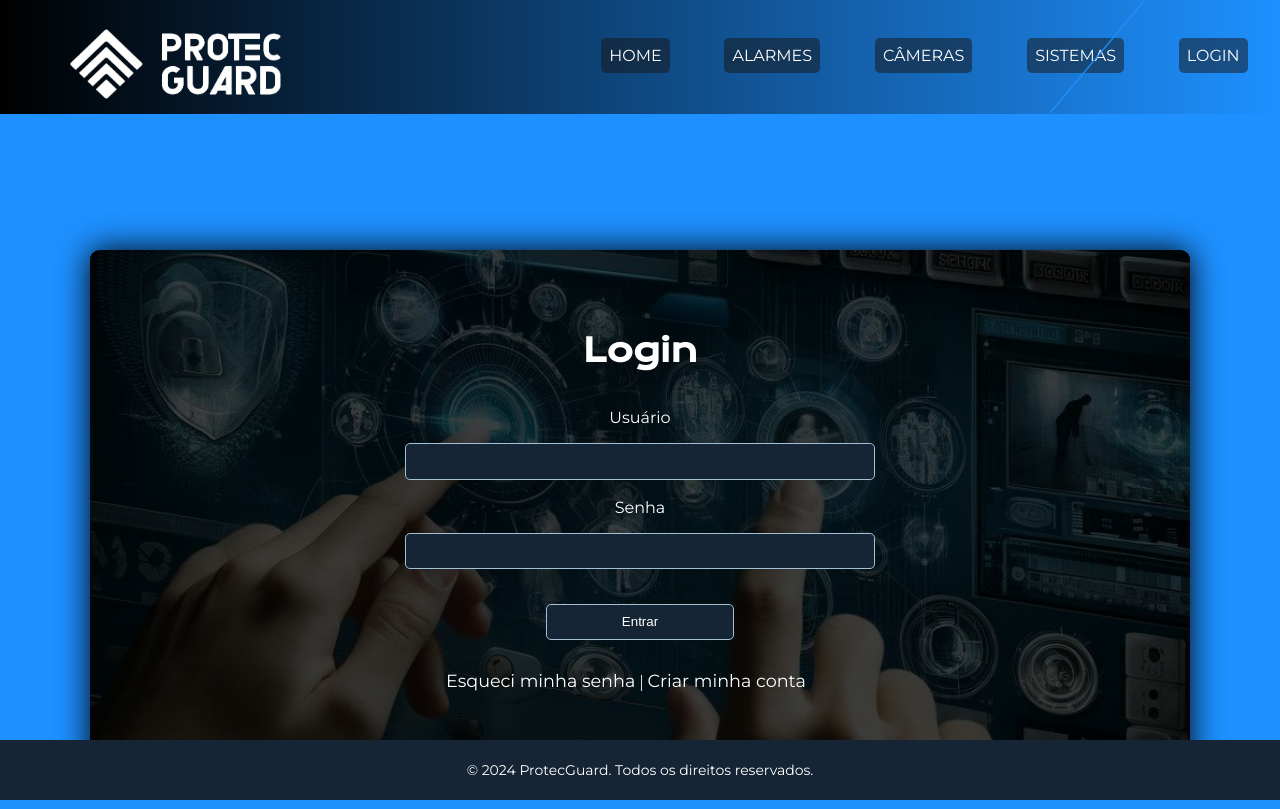
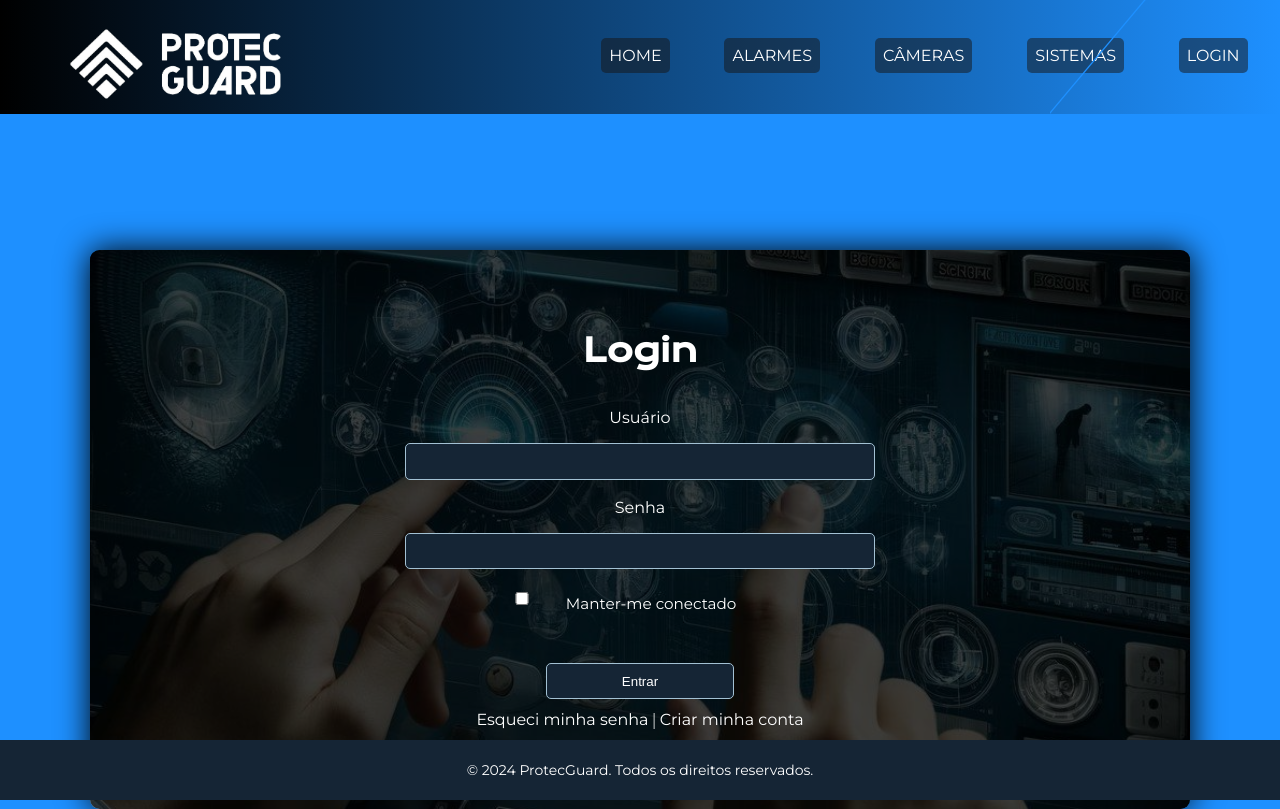
Before and after one commit to TalesMelo7/projeto-protecguard, a PHP site: page /login.html in a window 1280 px wide. Run offline with PHP 8.4, Linux system fonts and the light colour scheme.

Commit message:
Adição de checkbox manter-me conectado na login.html sem funcionar

```diff
--- a/Styles2.css
+++ b/Styles2.css
@@ -176,17 +176,32 @@ body {
     margin: 0 29%;
 }
 
-.botoes-form {
-    padding: 2%;
-    width: 100%;
-    font-size: 1.1rem;
-    margin-right: 3%;
+/* Adicione ao seu Styles2.css */
+
+.opcoes-login {
+  display: flex; /* Alinha o checkbox e o label na mesma linha */
+  align-items: center; /* Centraliza verticalmente */
+  width: 27.5%; /* Ocupa a largura do container do formulário */
+  margin: 0.5rem 4rem 1rem 0;
 }
+
+.opcoes-login input[type="checkbox"] {
+  margin: 0;
+  padding: 5%;
+}
+
+.label-manter-conectado {
+  font-family: var(--fonte-secundaria);
+  color: var(--cor-branca);
+  font-size: 0.95rem; /* Tamanho um pouco menor */
+  margin: 0;
+  width: 100%;
+}
+
 
 .link-esqueci-senha {
     text-decoration: none;
     color: var(--cor-branca);
-    margin-top: 3rem;
     font-family: var(--fonte-secundaria);
 }
 
--- a/login.html
+++ b/login.html
@@ -29,7 +29,7 @@
     <div class="login">
       <div class="conteudo-principal">
         <div class="pagina-login">
-            <div class="fundo-overlay"></div> <!-- Layer escura sobre o fundo -->
+            <div class="fundo-overlay"></div>
             <div class="conteudo-formulario">
                 <form class="formulario">
                     <h2 class="subtitulo-login">Login</h2>
@@ -37,11 +37,15 @@
                     <input class="input-login" type="text" id="usuario" name="usuario" required>
                     <label class="label-texto" for="senha">Senha</label>
                     <input class="input-login" type="password" id="senha" name="senha" required>
+                      <div class="opcoes-login">
+                        <input type="checkbox" id="manter-conectado" name="manter-conectado" value="sim">
+                        <label for="manter-conectado" class="label-manter-conectado">Manter-me conectado</label>
+                      </div>
                     <button onclick="entrar()" type="submit">Entrar</button>
                     <div class="botoes-form">
                       <a class="link-esqueci-senha" href="recuperar-senha.html">Esqueci minha senha</a>
                       <span class="barra-span">|</span>
-                      <a class="link-esqueci-senha" href="Criar-conta.html">Criar minha conta</a>
+                      <a class="link-esqueci-senha" href="cadastro.html">Criar minha conta</a>
                     </div>
                 </form>
             </div>
```
Also changed, not shown: Styles3.css (+2 -9 lines), cadastro.html (+55 -0 lines), cameras.html (+5 -8 lines), criar-conta.html (deleted).
